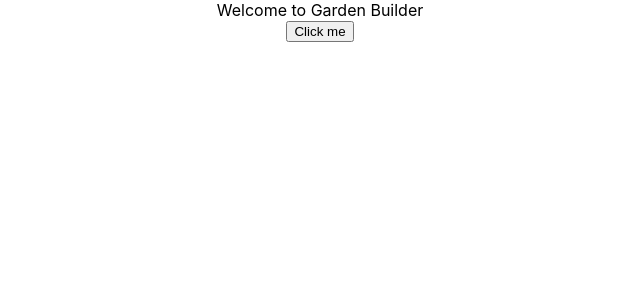
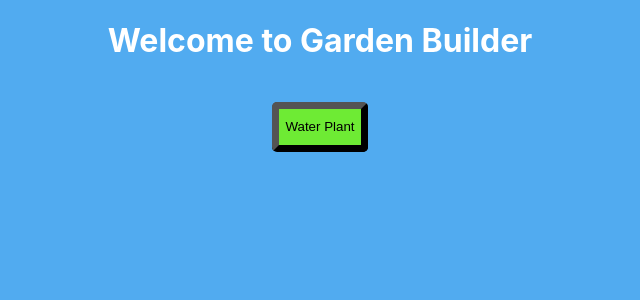
Before and after one commit to kaiqichee/CS555-group-project, a React (Create React App) app in the folder ferret-friends/: page / in a window 1280 px wide. Shown: the top 300 px of the page, without its empty margins (320-960 px from the left). Built offline with nearby package versions, Linux system fonts and the light colour scheme.

Commit message:
Fix the css on the homepage

```diff
--- a/ferret-friends/src/App.css
+++ b/ferret-friends/src/App.css
@@ -1,5 +1,7 @@
 .App {
   text-align: center;
+  background-color: #51ABF0;
+  height: 100%;
 }
 
 .App-logo {
@@ -28,6 +30,7 @@
   color: #61dafb;
 }
 
+
 @keyframes App-logo-spin {
   from {
     transform: rotate(0deg);
--- a/ferret-friends/src/App.js
+++ b/ferret-friends/src/App.js
@@ -3,10 +3,14 @@ import './App.css';
 
 function App() {
   return (
-    <div className="App">
-      <text>Welcome to Garden Builder</text>
+    <div className="App" style={{ height: '100%', position: 'absolute', left: '0px', width: '100%', overflow: 'hidden' }}>
+      <h1 style={{ color: "white" }}>Welcome to Garden Builder</h1>
       <br />
-      <button> Click me </button>
+      <div className="increment-screen">
+        <button style={{ height: 50, backgroundColor: "#6eeb34", borderWidth: 7, borderRadius: 5 }} className="water-plant"> Water Plant </button>
+        <br />
+        <text></text>
+      </div>
     </div>
   );
 }
```
